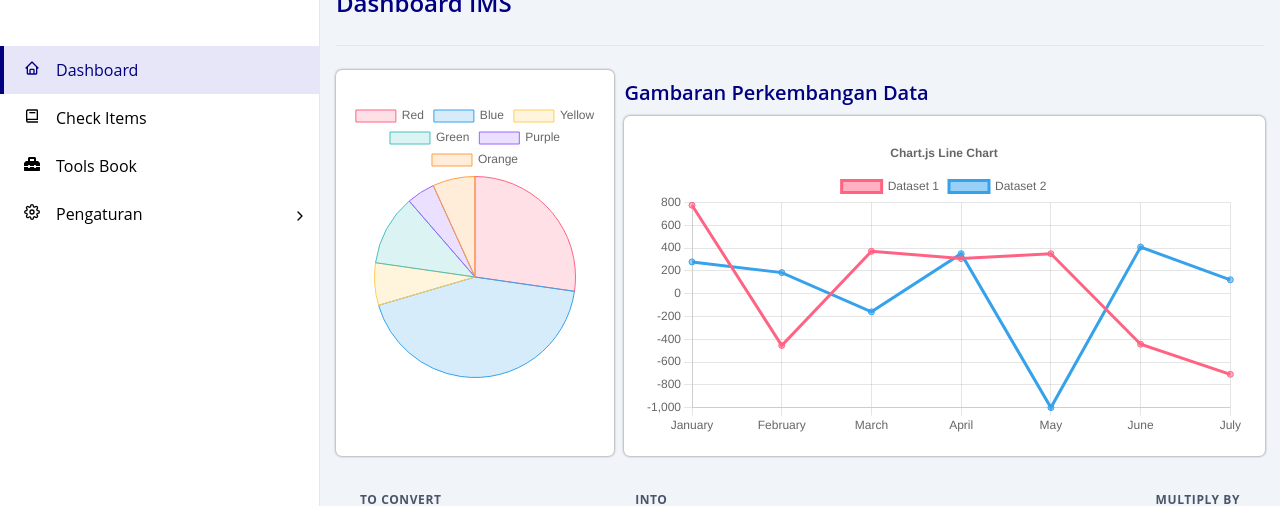
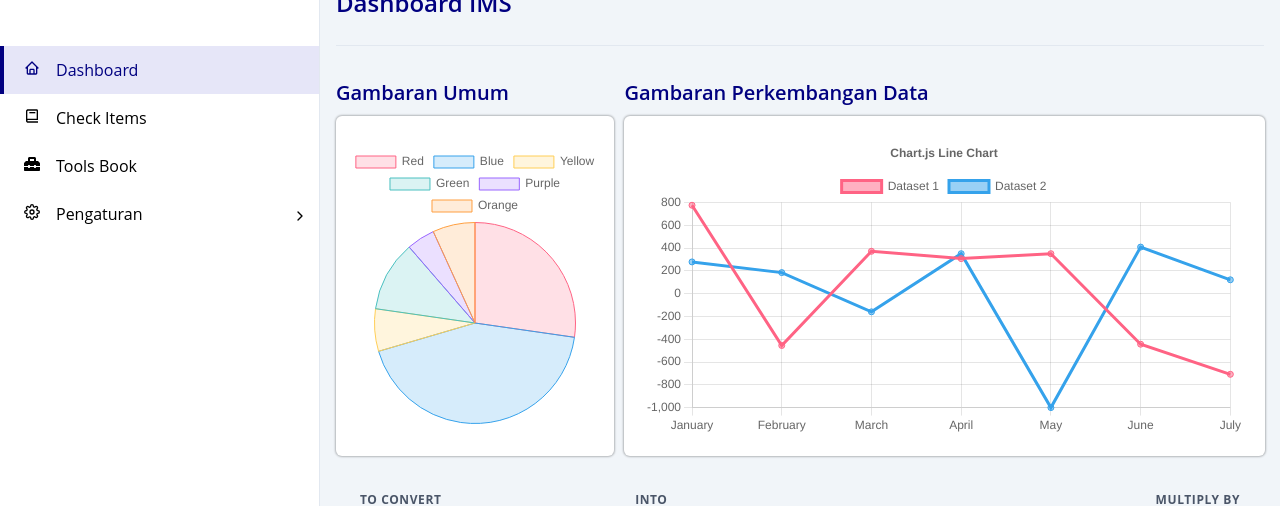
Before and after one commit to Devaaji/frontend-ims-web-dev, a Next.js app: page / in a window 1280 px wide. Shown: the part 120-626 px from the top of the page. Built offline with nearby package versions, Linux system fonts and the light colour scheme.

Commit message:
add component in chart

```diff
--- a/components/Chart/pieChartDashboard/index.js
+++ b/components/Chart/pieChartDashboard/index.js
@@ -1,4 +1,13 @@
-import { Box } from '@chakra-ui/react';
+import {
+  Box,
+  Center,
+  Flex,
+  HStack,
+  Skeleton,
+  SkeletonCircle,
+  Stack,
+  Text,
+} from '@chakra-ui/react';
 import { Chart as ChartJS, ArcElement, Tooltip, Legend } from 'chart.js';
 import { Pie } from 'react-chartjs-2';
 
@@ -31,17 +40,38 @@ const PieChartDashboard = () => {
       },
     ],
   };
+  const isLoading = false;
   return (
     <>
+      <Flex direction="column" w={{ base: '100%', md: '30%' }}>
+        <Text py="2" color="ims-primary" fontWeight="semibold" fontSize="xl">
+          Gambaran Umum
+        </Text>
         <Box
           rounded="md"
+          h="full"
           shadow="0px 0px 2px 1px rgba(0, 0, 0, 0.25)"
-        w={{ base: '100%', md: '30%' }}
+          w={{ base: '100%', md: 'full' }}
           bg="white"
           py="30px"
         >
+          {isLoading ? (
+            <>
+              <Flex justify="center" align="center" h="full">
+                <Stack>
+                  <HStack>
+                    <SkeletonCircle size={{ base: '150px', md: '350px' }} />
+                  </HStack>
+                </Stack>
+              </Flex>
+            </>
+          ) : (
+            <>
               <Pie data={data} />
+            </>
+          )}
         </Box>
+      </Flex>
     </>
   );
 };
```
Lines whose indentation alone changed are shown as unchanged.
